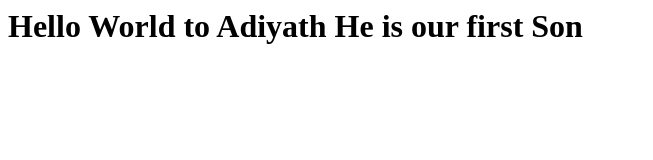
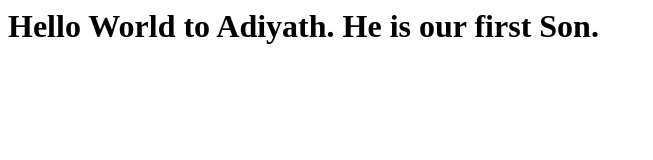
Before and after one commit to Taimumarfat/WebServer, a plain HTML site: page index.html in a window 1280 px wide. Shown: the whole page, without its empty margins (0-653 px from the left). Drawn offline with Linux system fonts and the light colour scheme.

Commit message:
Update index.html

```diff
--- a/index.html
+++ b/index.html
@@ -1,8 +1,7 @@
 <html>
   <body>
     <h1>
-      Hello World to Adiyath
-      He is our first Son
+      Hello World to Adiyath. He is our first Son.
     </h1>
   </body>
 </html>
```
